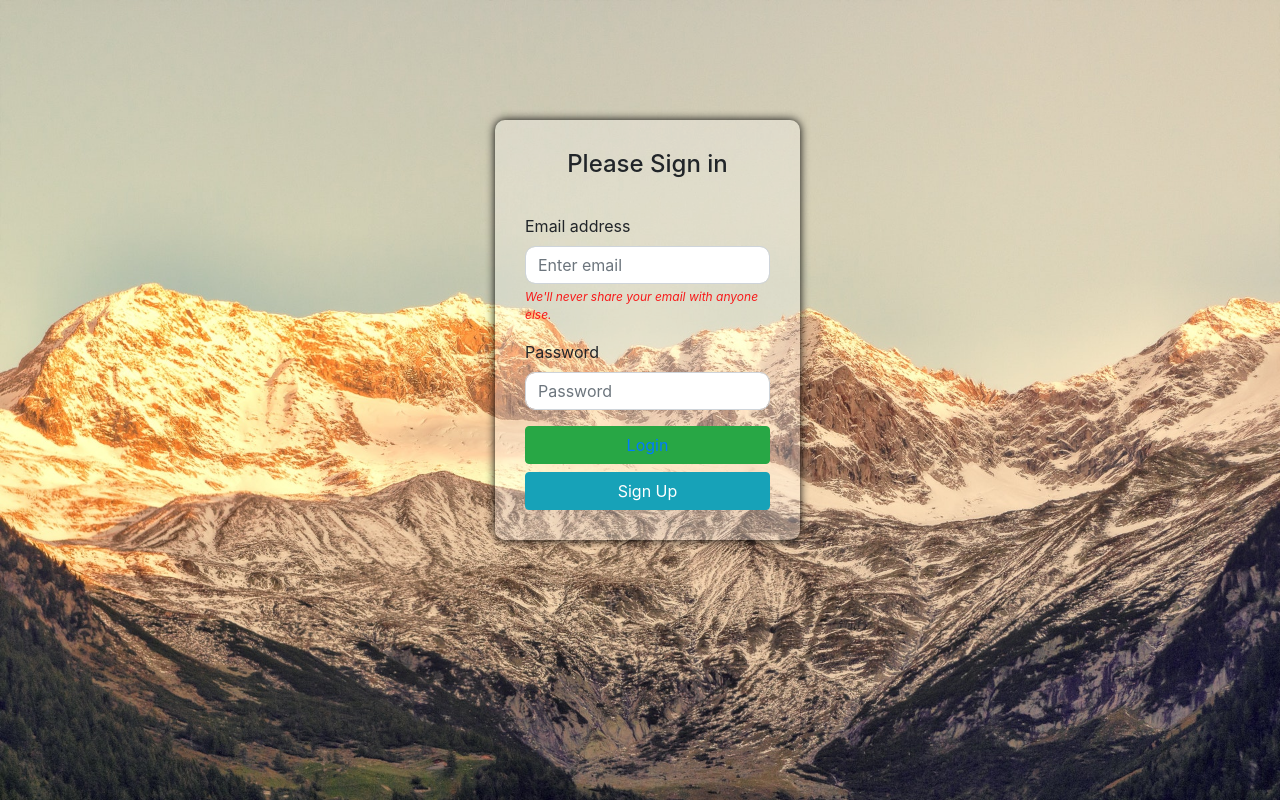
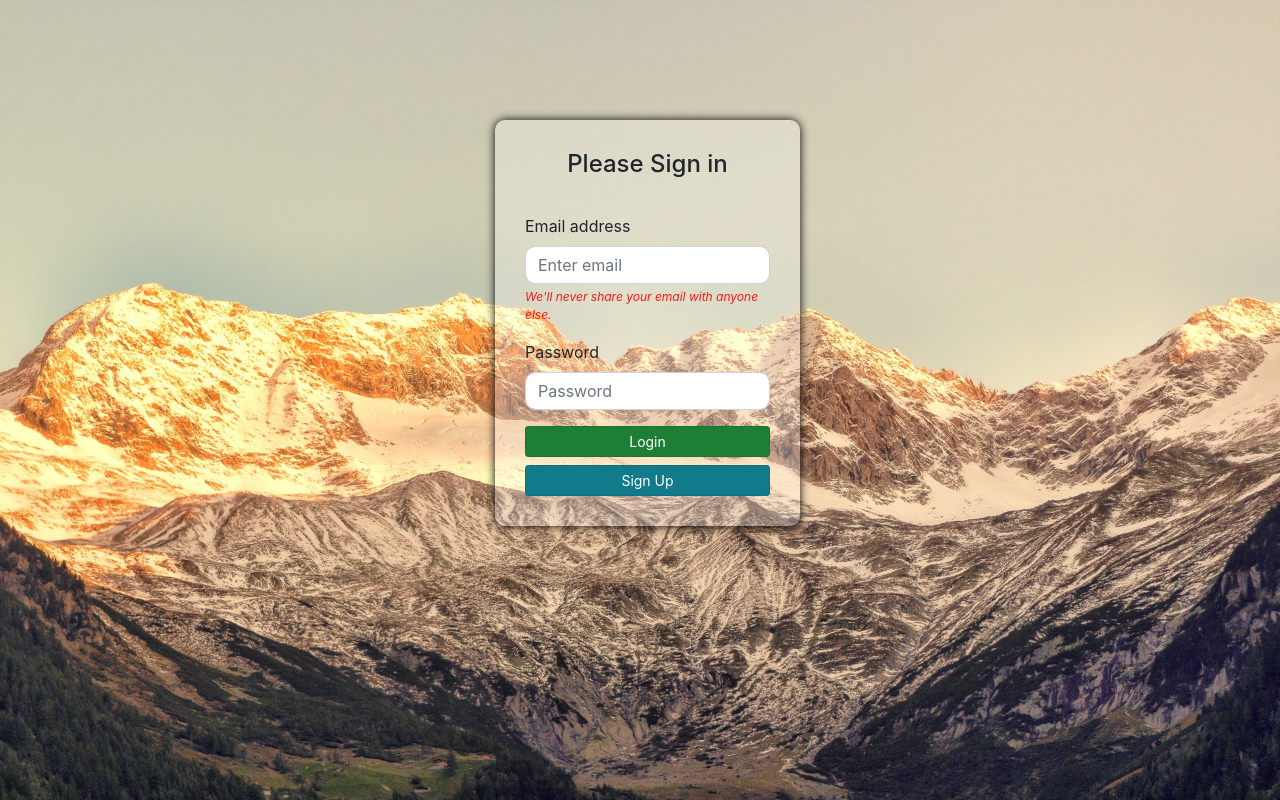
Before and after one commit to zoelabbb/formlogin, a plain HTML site: page index.html in a window 1280 px wide. Drawn offline with Linux system fonts and the light colour scheme.

Commit message:
Upload via VSC

```diff
--- a/index.html
+++ b/index.html
@@ -30,8 +30,11 @@
                         <label for="exampleInputPassword1">Password</label>
                         <input type="password" class="form-control" id="exampleInputPassword1" placeholder="Password">
                     </div>
-                    <button type="submit" class="btn btn-success btn-block"><a href="login-session.html">Login</a></button>
-                    <button type="submit" class="btn btn-info btn-block">Sign Up</button>
+
+                    <a type="submit" href="login-session.html" class="btn btn-success btn-sm active btn-block"
+                        role="button" aria-pressed="true">Login</a>
+                    <a type="submit" href="login-session.html" class="btn btn-info btn-sm active btn-block"
+                        role="button" aria-pressed="true">Sign Up</a>
                 </form>
             </section>
         </section>
```
Also changed, not shown: css/global.css (line endings or trailing spaces).
